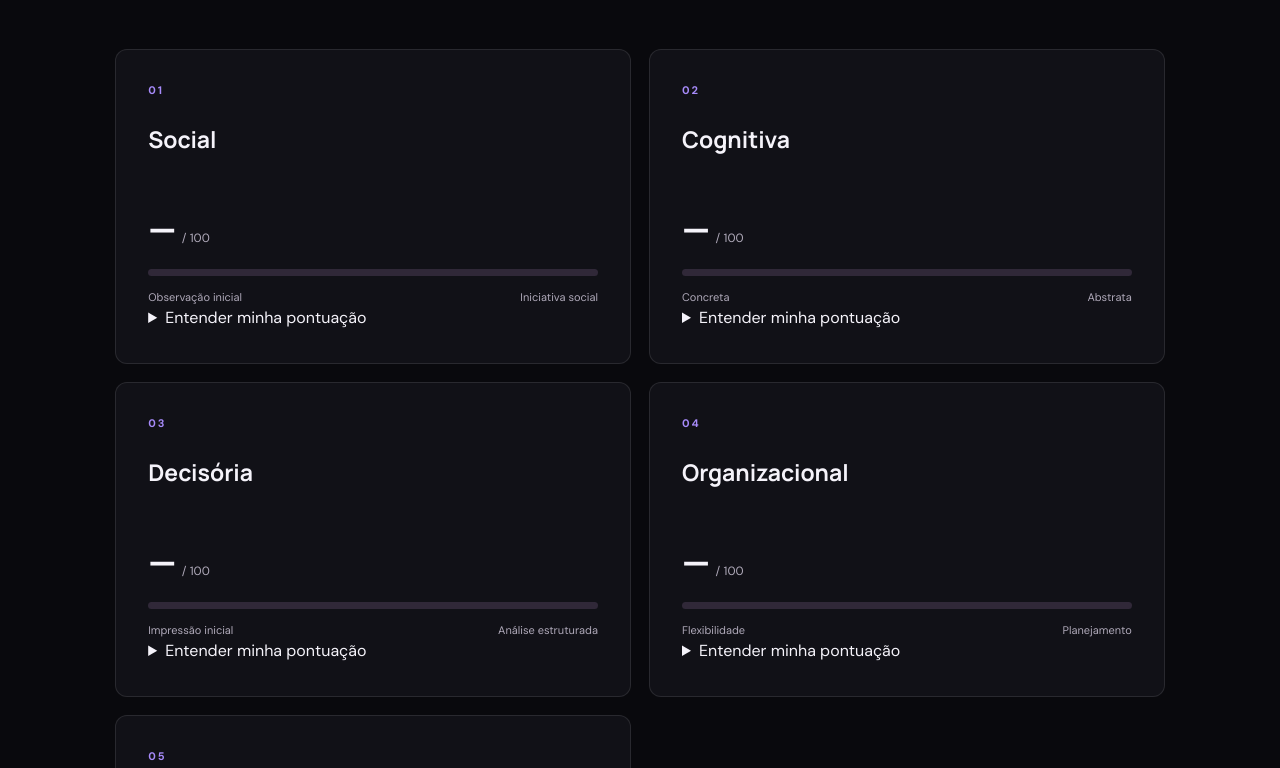
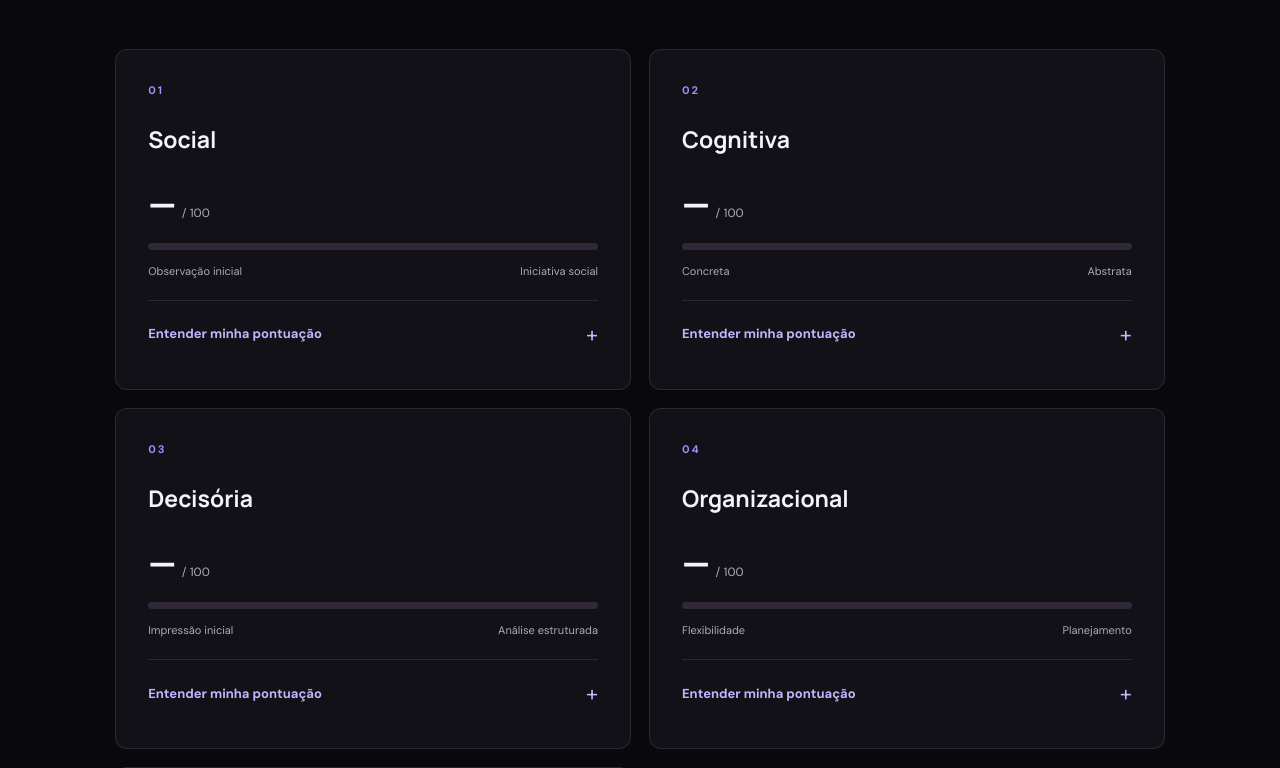
Before and after one commit to KingLXYZ/Persona, a plain HTML site: page resultado.html in a window 1280 px wide. Shown: the part 1191-1959 px from the top of the page. Drawn offline with Linux system fonts and the light colour scheme.

Commit message:
style: compactar cartões e destacar interpretação expansível

```diff
--- a/resultado.css
+++ b/resultado.css
@@ -830,3 +830,43 @@
     .result-share { padding: 18px !important; }
     .result-share-details > summary { font-size: 19px !important; }
 }
+
+
+/* Interpretações expansíveis das cinco dimensões. */
+#dimensoes .result-card[data-dimension] {
+    min-height: 0;
+}
+.result-dimension-details {
+    margin-top: 20px;
+    border-top: 1px solid var(--border);
+    padding-top: 12px;
+}
+.result-dimension-details > summary {
+    display: flex;
+    align-items: center;
+    justify-content: space-between;
+    gap: 12px;
+    min-height: 44px;
+    color: var(--purple-light);
+    font-size: 13px;
+    font-weight: 700;
+    cursor: pointer;
+    list-style: none;
+}
+.result-dimension-details > summary::-webkit-details-marker { display: none; }
+.result-dimension-details > summary::after {
+    content: "+";
+    font-size: 22px;
+    font-weight: 400;
+}
+.result-dimension-details[open] > summary::after { content: "−"; }
+.result-dimension-details > summary:focus-visible {
+    outline: 2px solid var(--purple-light);
+    outline-offset: 3px;
+}
+.result-dimension-explanation {
+    padding: 2px 0 8px;
+}
+.result-dimension-explanation .result-description {
+    margin-top: 8px;
+}
```
